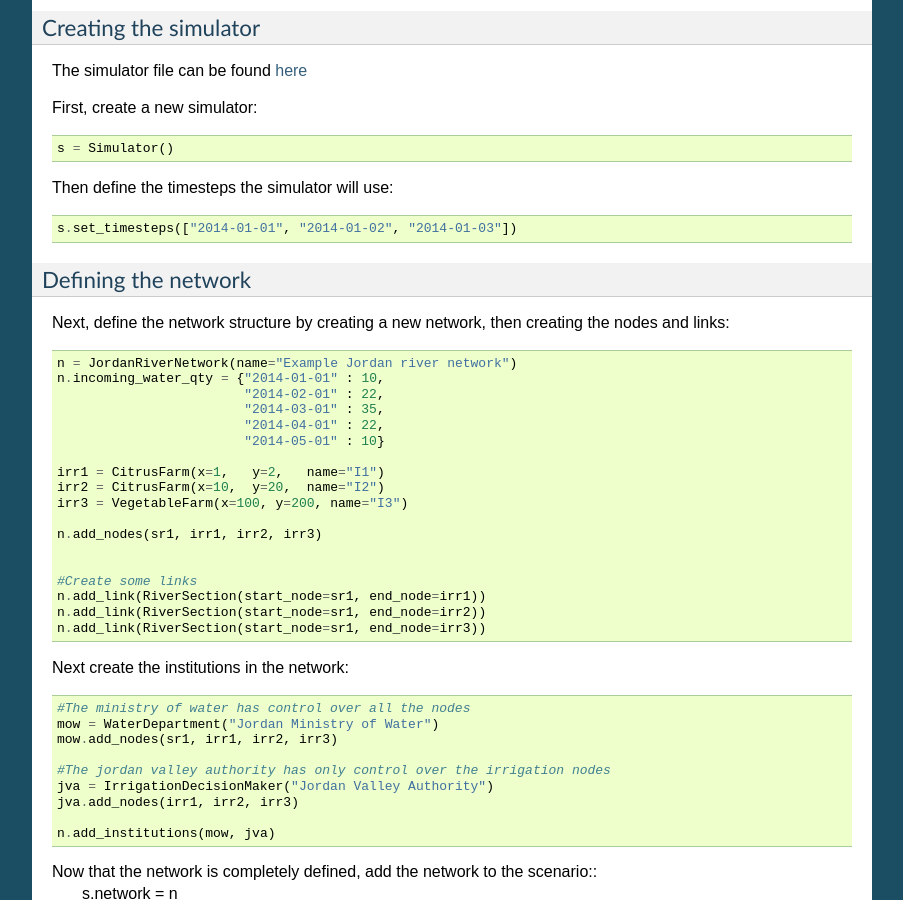
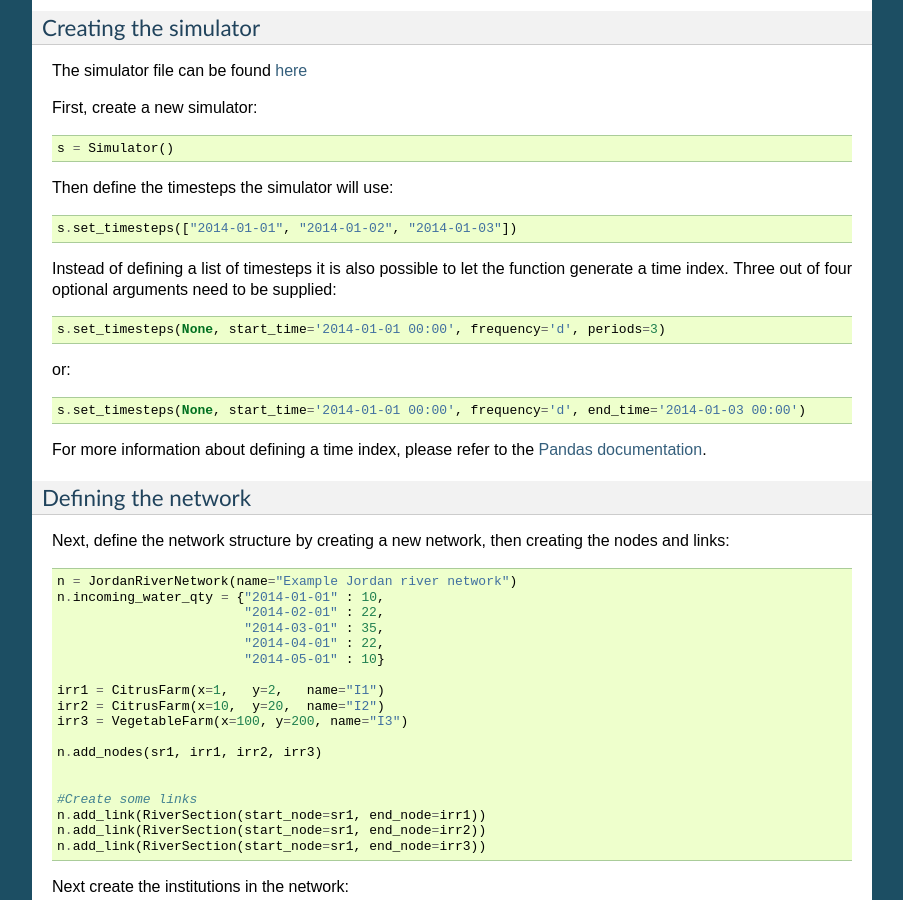
Before and after one commit to UMWRG/pynsim, a Sphinx documentation site: the page built from documentation/architecture.rst, in a window 1280 px wide and 900 px high, scrolled down 6323 px. Shown: the whole window, without its empty margins (198-1101 px from the left). Built offline with Sphinx 7.4.7, drawn with Linux system fonts in a browser that asks for light colours.

Commit message:
Implemented functionality to generate the time index of the simulator using start time, freqency, periods and end time. Updated documentation accordingly.

```diff
--- a/documentation/architecture.rst
+++ b/documentation/architecture.rst
@@ -332,6 +332,19 @@ Then define the timesteps the simulator will use::
 
  s.set_timesteps(["2014-01-01", "2014-01-02", "2014-01-03"])
 
+Instead of defining a list of timesteps it is also possible to let the function
+generate a time index. Three out of four optional arguments need to be
+supplied::
+
+ s.set_timesteps(None, start_time='2014-01-01 00:00', frequency='d', periods=3)
+
+or::
+
+ s.set_timesteps(None, start_time='2014-01-01 00:00', frequency='d', end_time='2014-01-03 00:00')
+
+For more information about defining a time index, please refer to the `Pandas
+documentation <http://pandas.pydata.org/pandas-docs/stable/timeseries.html>`_.
+
 .. _defining_the_network:
 
 Defining the network
```
Also changed, not shown: 1 other file.
